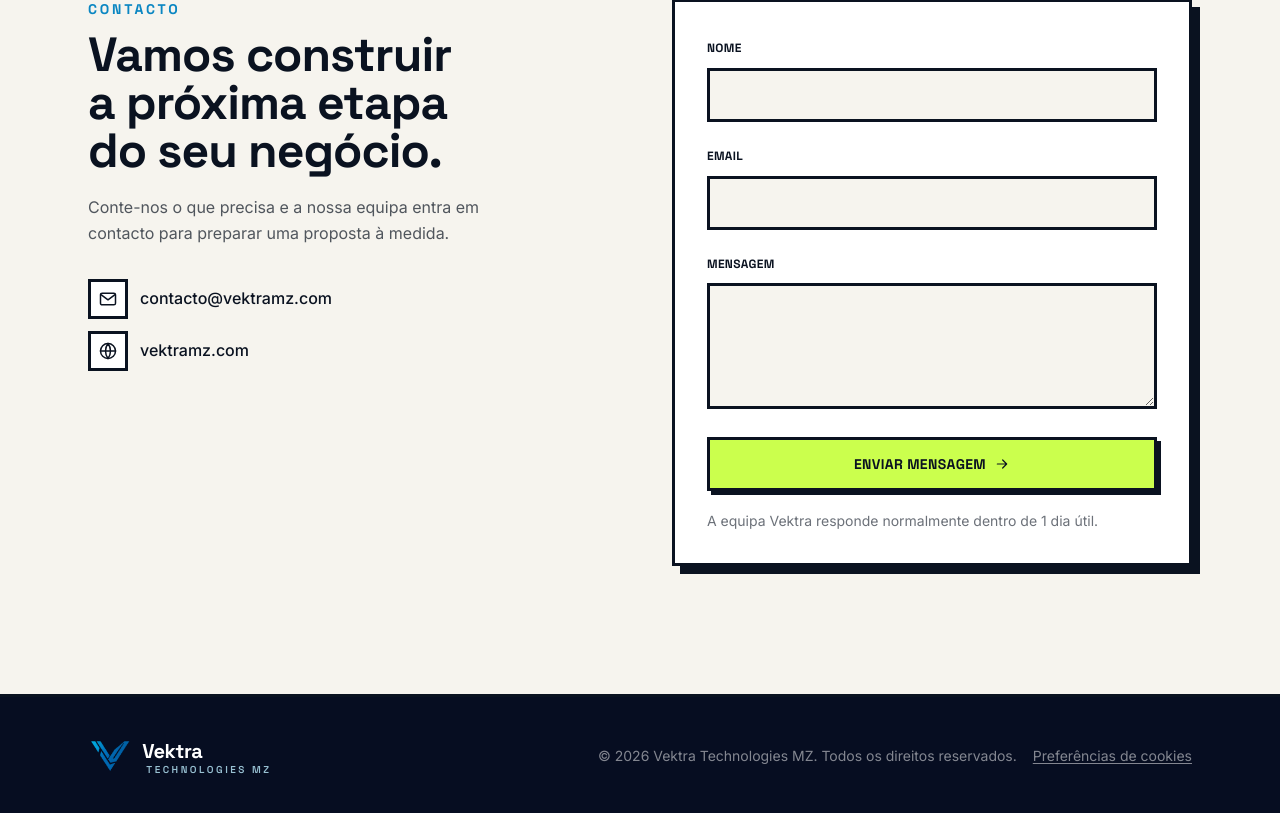
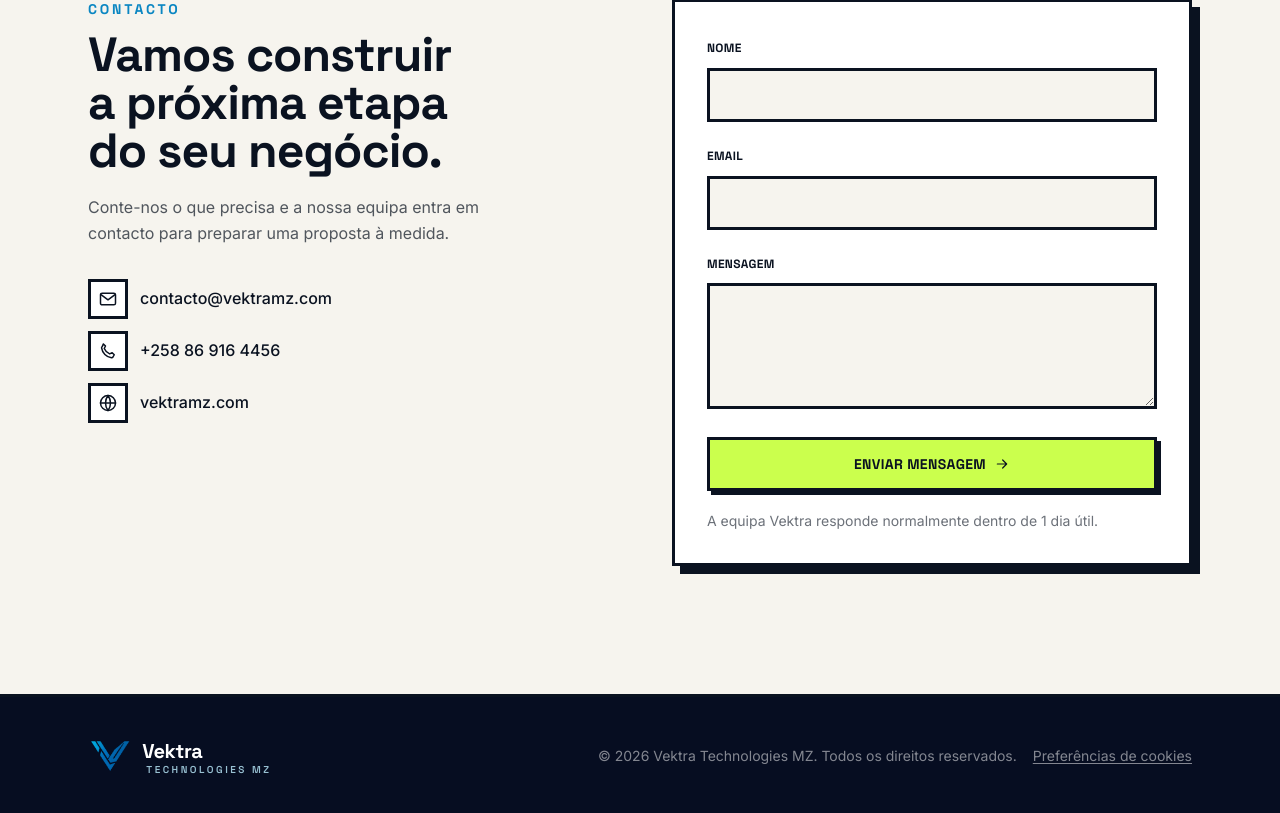
Before and after one commit to Donymmello/vektra-site, a React (Vite) app: page / in a window 1280 px wide. Shown: the part 5002-5815 px from the top of the page. Built offline with nearby package versions, Linux system fonts and the light colour scheme; no server answers.

Commit message:
corrigir contactos

```diff
--- a/src/components/Contact.tsx
+++ b/src/components/Contact.tsx
@@ -1,7 +1,9 @@
 import { type FormEvent, useState } from "react"
-import { ArrowRightIcon, MailIcon, GlobeIcon } from "./icons"
+import { ArrowRightIcon, MailIcon, GlobeIcon, PhoneIcon } from "./icons"
 
 const CONTACT_EMAIL = "contacto@vektramz.com"
+const CONTACT_PHONE = "+258 86 916 4456"
+const CONTACT_PHONE_HREF = "+258869164456"
 
 type Status = "idle" | "sending" | "sent" | "error"
 
@@ -60,6 +62,14 @@ export function Contact() {
               </span>
               <a href={`mailto:${CONTACT_EMAIL}`} className="font-medium hover:text-cyan-deep">
                 {CONTACT_EMAIL}
+              </a>
+            </li>
+            <li className="flex items-center gap-3">
+              <span className="inline-flex h-10 w-10 shrink-0 items-center justify-center border-[3px] border-ink bg-white">
+                <PhoneIcon className="h-5 w-5" aria-hidden="true" />
+              </span>
+              <a href={`tel:${CONTACT_PHONE_HREF}`} className="font-medium hover:text-cyan-deep">
+                {CONTACT_PHONE}
               </a>
             </li>
             <li className="flex items-center gap-3">
```
